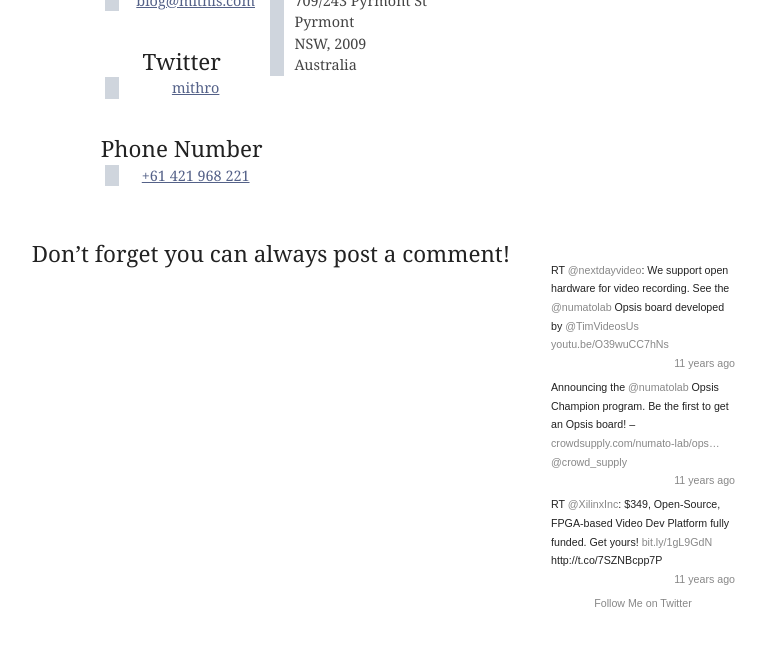
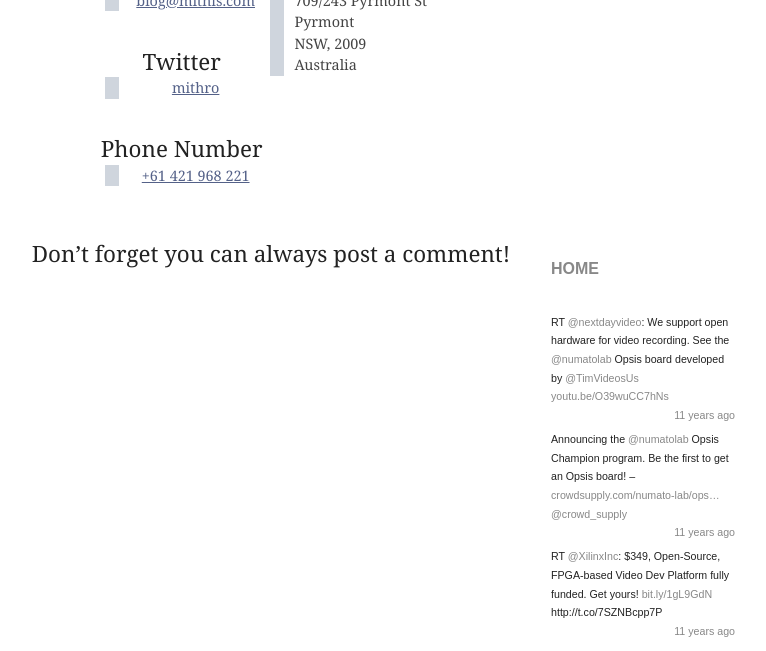
Before and after one commit to mithro/blog.mithis.net, a Jekyll site: the page built from contact.md, in a window 1280 px wide and 900 px high, scrolled down 300 px, cut to the strip 0-651 px from the top of the window. Shown: the whole strip, without its empty margins (233-999 px from the left). Built offline with Jekyll 4.4.1, drawn with Linux system fonts in a browser that asks for light colours.

Commit message:
Home link: add sidebar Home widget on non-home pages to match live
Live shows a #home_link widget (first sidebar <li>, an h3 'Home' link, rel=home) on every non-home page; the deployed sidebar never included it, so the Home link was missing on posts/categories/etc. Added it conditionally so it's present on inner pages, absent on home - matching live. User-reported.

Co-Authored-By: Claude Opus 4.7 (1M context) <noreply@anthropic.com>

```diff
--- a/_includes/sidebar.html
+++ b/_includes/sidebar.html
@@ -1,5 +1,10 @@
 <div id="primary" class="sidebar">
     <ul>
+
+{% unless page.url == '/' %}
+<!-- Home link widget - faithful to live (shown on non-home pages only, first in the sidebar) -->
+<li id="home_link" class="widget widget_home_link"><h3 class="widgettitle"><a href="{{ '/' | relative_url }}" title="{{ site.title | escape }}" rel="home">Home</a></h3></li>
+{% endunless %}
 
 <!-- Twitter/aktt widget - faithful to live WP aktt-widget (Auto-Keet Tweet) -->
 <li id="aktt-widget-3" class="widget aktt-widget"><h3 class='widgettitle'></h3>
```
